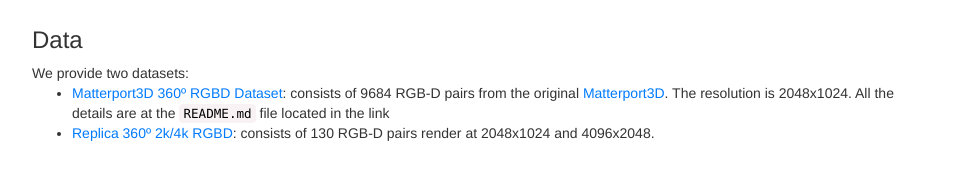
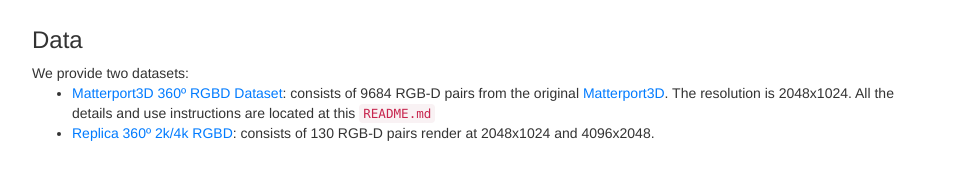
Before and after one commit to manurare/manurare.github.io, a plain HTML site: page 360monodepth/index.html in a window 1280 px wide. Shown: the part 1378-1548 px from the top of the page, without its empty margins (158-1121 px from the left). Drawn offline with nearby package versions, Linux system fonts and the light colour scheme; some icons are missing.

Commit message:
clarify dataset usage

```diff
--- a/360monodepth/index.html
+++ b/360monodepth/index.html
@@ -124,8 +124,9 @@
 				<ul>
 					<li>
 						<a href="https://doi.org/10.15125/BATH-01126" style="color:#007bff;">Matterport3D 360º RGBD Dataset</a>: consists of 9684 RGB-D pairs from the original
-						<a href="https://niessner.github.io/Matterport/" style="color:#007bff;">Matterport3D</a>. The resolution is 2048x1024. All the details are at the <code style="color:black;">README.md</code> file located
-						in the link
+						<a href="https://niessner.github.io/Matterport/" style="color:#007bff;">Matterport3D</a>. The resolution is 2048x1024.
+						All the details and use instructions are located at this
+						<a href="README.md" style="color:#007bff;"><code>README.md</code></a>
 					</li>
 					<li>
 						<a href="https://drive.google.com/drive/folders/1oDMpbjM9XL8tUi24NLWE6-zN9x975WNs?usp=sharing" style="color:#007bff;">Replica 360º 2k/4k RGBD</a>: consists of 130 RGB-D pairs render at 2048x1024 and 4096x2048.
```
